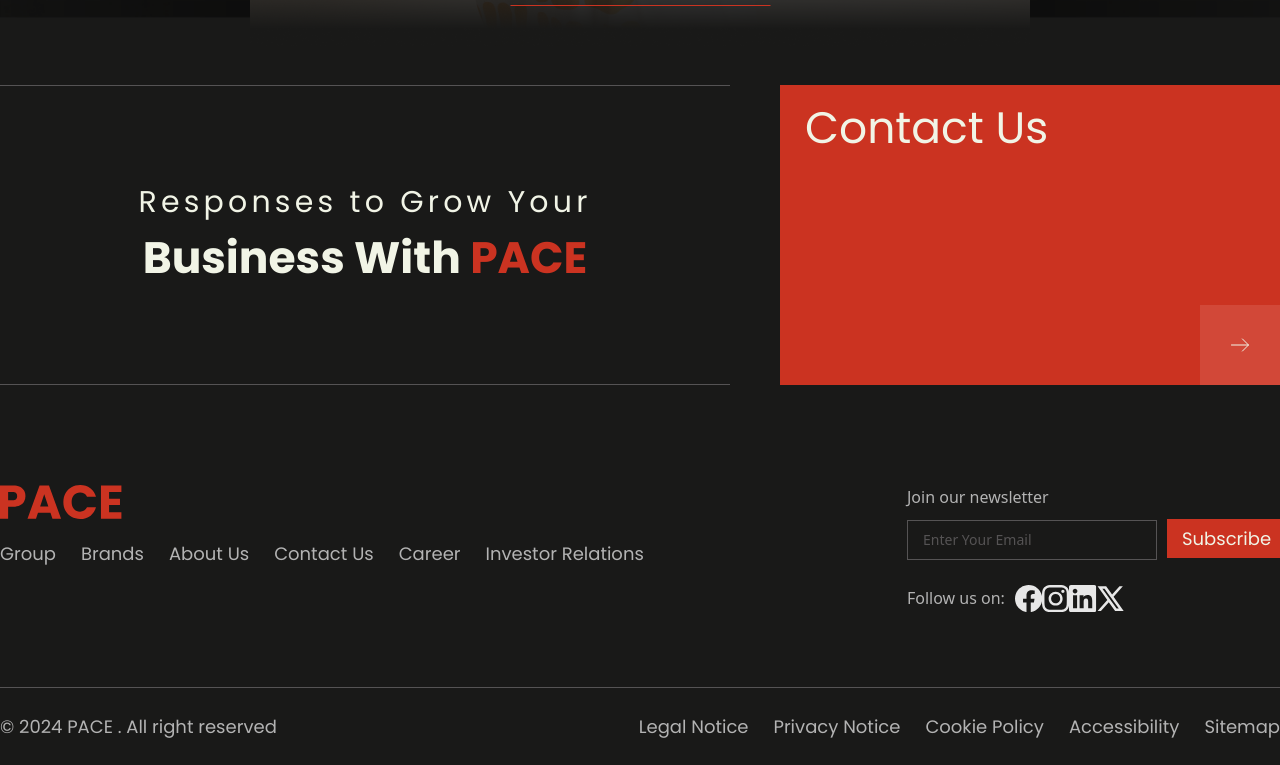
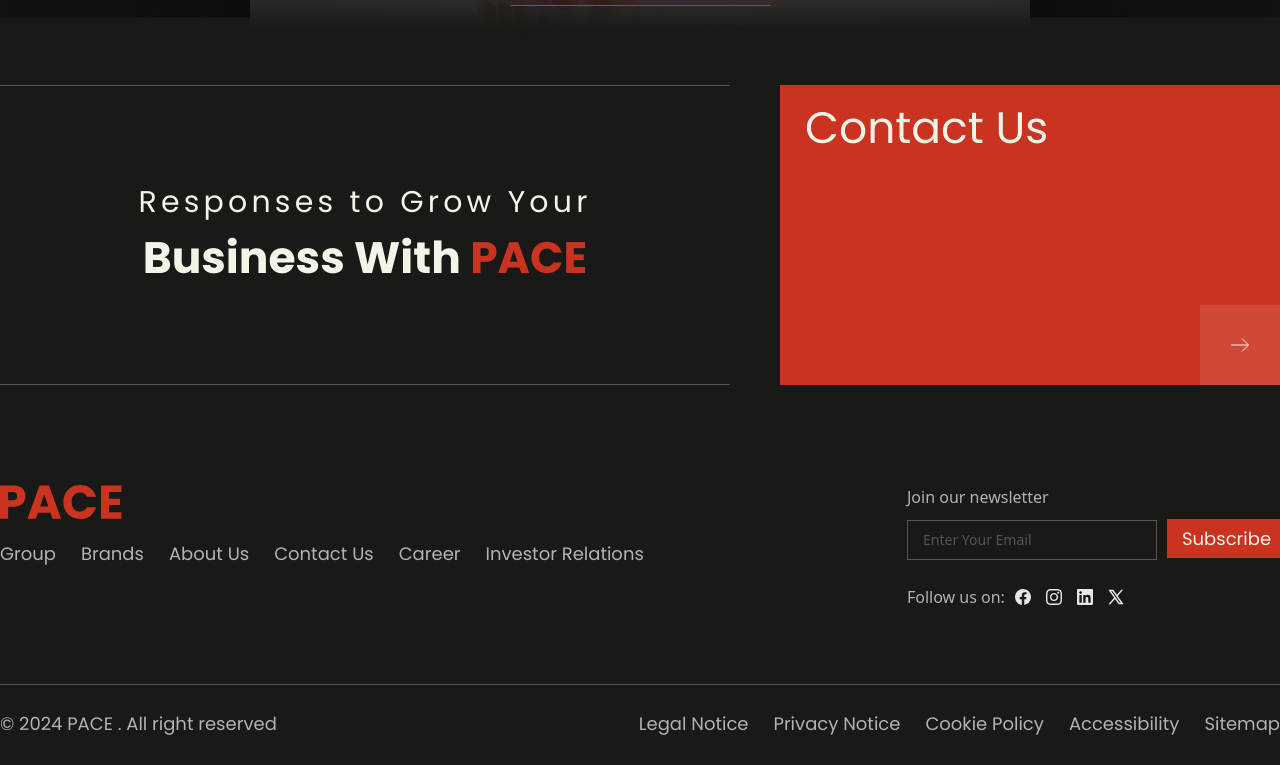
Before and after one commit to TarunRajpurohit123/pace-bussiness-website, a Next.js app in the folder pace-website/: page / in a window 1280 px wide. Shown: the part 3610-4375 px from the top of the page. Built offline with nearby package versions, Linux system fonts and the light colour scheme.

Commit message:
footer icons size fix

```diff
--- a/pace-website/src/components/svgs/FacebookIcon.jsx
+++ b/pace-website/src/components/svgs/FacebookIcon.jsx
@@ -1,23 +1,14 @@
-export default function FacebookIcon(
-  width = "16",
-  height = "16",
-  viewBox = "0 0 16 16",
-  svgFill = "none",
-  color = "var(--pure)",
-  styles = null,
-  classNames = "fbIcon",
-  id = "fbicon"
-) {
+export default function FacebookIcon(color = "var(--pure)", styles = null) {
   return (
     <>
       <svg
-        width={width}
-        height={height}
-        viewBox={viewBox}
-        fill={svgFill}
+        width="16"
+        height="16"
+        viewBox="0 0 16 16"
+        fill="none"
         style={styles}
-        className={classNames}
-        id={id}
+        className="fbIcon"
+        id="fbicon"
         xmlns="http://www.w3.org/2000/svg"
       >
         <g clipPath="url(#clip0_146_563)">
--- a/pace-website/src/components/svgs/InstagramIcon.jsx
+++ b/pace-website/src/components/svgs/InstagramIcon.jsx
@@ -1,23 +1,14 @@
-export default function InstagramIcon(
-  width = "16",
-  height = "16",
-  viewBox = "0 0 16 16",
-  svgFill = "none",
-  color = "var(--pure)",
-  styles = null,
-  classNames = "insicon",
-  id = "insiconid"
-) {
+export default function InstagramIcon(color = "var(--pure)", styles = null) {
   return (
     <>
       <svg
-        width={width}
-        height={height}
-        viewBox={viewBox}
-        fill={svgFill}
+        width="16"
+        height="16"
+        viewBox="0 0 16 16"
+        fill="none"
         style={styles}
-        id={id}
-        className={classNames}
+        id="insiconid"
+        className="insicon"
         xmlns="http://www.w3.org/2000/svg"
       >
         <g clip-path="url(#clip0_146_564)">
--- a/pace-website/src/components/svgs/LinkedinIcon.jsx
+++ b/pace-website/src/components/svgs/LinkedinIcon.jsx
@@ -1,24 +1,15 @@
-export default function LinkedinIcon(
-  width = "16",
-  height = "16",
-  viewBox = "0 0 16 16",
-  svgFill = "none",
-  color = "var(--pure)",
-  styles = null,
-  classNames = "linkicon",
-  id = "licon"
-) {
+export default function LinkedinIcon(color = "var(--pure)", styles = null) {
   return (
     <>
       <svg
-        width={width}
-        height={height}
-        viewBox={viewBox}
-        fill={svgFill}
+        width="16"
+        height="16"
+        viewBox="0 0 16 16"
+        fill="none"
         xmlns="http://www.w3.org/2000/svg"
         style={styles}
-        className={classNames}
-        id={id}
+        className="linkicon"
+        id="id"
       >
         <g clipPath="url(#clip0_146_565)">
           <path
--- a/pace-website/src/components/svgs/TwitterIcon.jsx
+++ b/pace-website/src/components/svgs/TwitterIcon.jsx
@@ -1,23 +1,14 @@
-export default function TwitterIcon(
-  width = "16",
-  height = "16",
-  viewBox = "0 0 16 16",
-  svgFill = "none",
-  color = "var(--pure)",
-  styles = null,
-  classNames = "twitterIcon",
-  id = "ticon"
-) {
+export default function TwitterIcon(color = "var(--pure)", styles = null) {
   return (
     <>
       <svg
-        width={width}
-        height={height}
-        viewBox={viewBox}
-        fill={svgFill}
+        width="16"
+        height="16"
+        viewBox="0 0 16 16"
+        fill="none"
         style={styles}
-        id={id}
-        className={classNames}
+        id={"ticon"}
+        className={"twitterIcon"}
         xmlns="http://www.w3.org/2000/svg"
       >
         <g clipPath="url(#clip0_146_566)">
```
